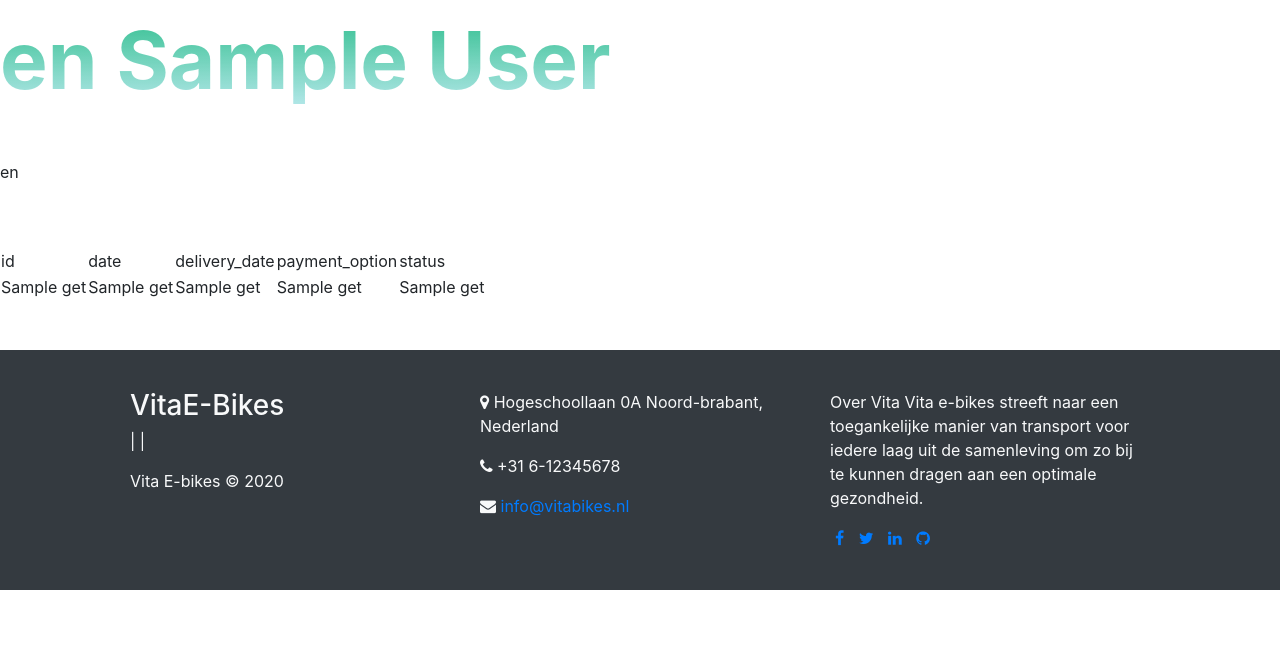
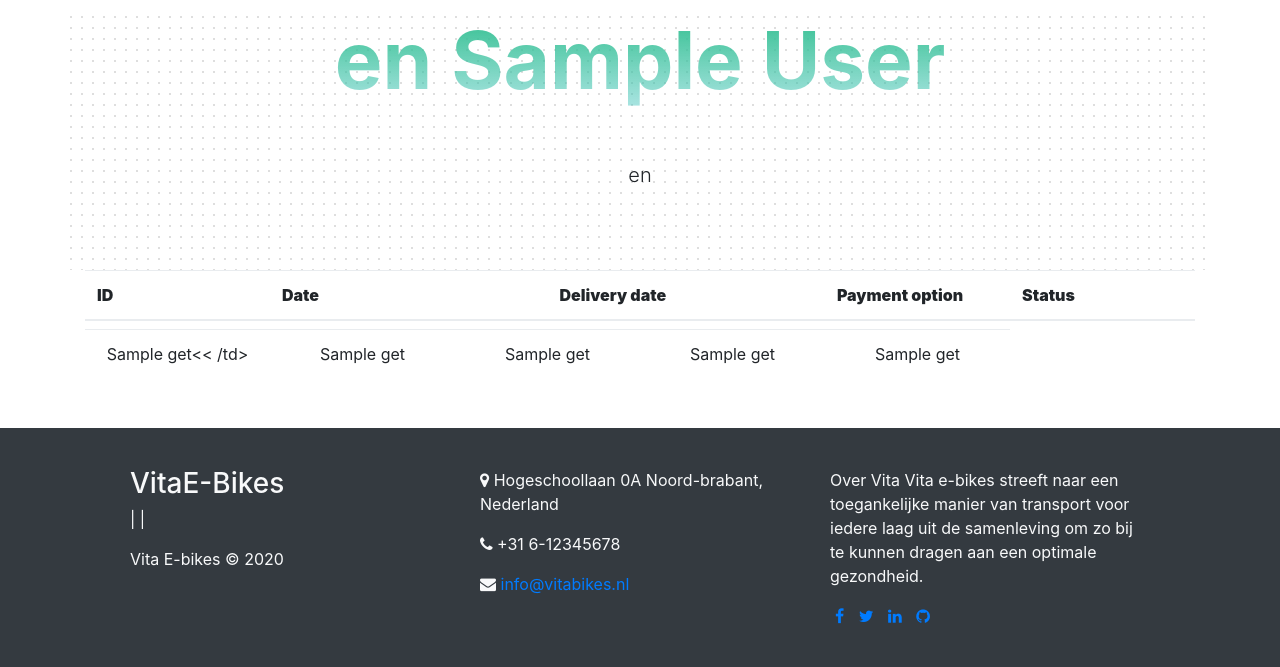
Before and after one commit to Outis073/proftaak_p4, a PHP site: template src/Views/Order.php in a window 1280 px wide. Shown: the part 59-726 px from the top of the page. Run offline with PHP 8.4, Linux system fonts and the light colour scheme; the visitor is signed in with stand-in values (Sample User, id 1); the template is opened without the code that fills it: most values are stand-ins (such as "Sample title", 1, 10 or a date in 2020); data that the repository does not hold is empty; some libraries are stand-ins or nearby versions.

Commit message:
Update Order.php

```diff
--- a/src/Views/Order.php
+++ b/src/Views/Order.php
@@ -1,36 +1,40 @@
-<?php require_once (__DIR__ . '/incl/header.php'); ?>
+<?php require_once(__DIR__ . '/incl/header.php'); ?>
 
-<h1><?php echo $langOrderGreeting .' '. $_SESSION['user_name']; ?></h1>
-
-<br>
-<br>
-<p><?php echo $langOrderInfo?></p>
-<br>
-<br>
+<div class="container text-center">
+  <div class="row justify-content-center dots-row">
+    <h1 class="col-md-12 pb-2"><?php echo $langOrderGreeting . ' ' . $_SESSION['user_name']; ?></h1>
+    <p class="col-md-12 lead"><?php echo $langOrderInfo ?></p>
+  </div>
 
 
-<table>
+  <div class="container">
+    <table class="container table table-hover">
       <thead>
-    <tr>
-      <td>id</td>
-      <td>date</td>
-      <td>delivery_date</td>
-      <td>payment_option</td>
-      <td>status</td>
+        <tr class="row pb-2">
+          <th class="col-md-2"><strong>ID</strong></th>
+          <th class="col-md-3"><strong>Date</strong></th>
+          <th class="col-md-3"><strong>Delivery date</strong></th>
+          <th class="col-md-2"><strong>Payment option</strong></th>
+          <th class="col-md-2"><strong>Status</strong></th>
+
+
         </tr>
       </thead>
       <tbody>
         <?php foreach ($orders as $order) : ?>
-      <tr>
-        <td><?php echo $order->get('id'); ?></td>
-        <td><?php echo $order->get('date'); ?></td>
-        <td><?php echo $order->get('delivery_date'); ?></td>
-        <td><?php echo $order->get('payment_option'); ?></td>
-        <td><?php echo $order->get('status'); ?></td>
+          <tr class="row">
+            <td class="col-md-2"><?php echo $order->get('id'); ?><< /td>
+            <td class="col-md-2"><?php echo $order->get('date'); ?></td>
+            <td class="col-md-2"><?php echo $order->get('delivery_date'); ?></td>
+            <td class="col-md-2"><?php echo $order->get('payment_option'); ?></td>
+            <td class="col-md-2"><?php echo $order->get('status'); ?></td>
           </tr>
         <?php endforeach; ?>
       </tbody>
     </table>
+  </div>
 
 
-<?php require_once (__DIR__ . '/incl/footer.php'); ?>
+</div>
+
+<?php require_once(__DIR__ . '/incl/footer.php'); ?>
```
Lines whose indentation alone changed are shown as unchanged.
